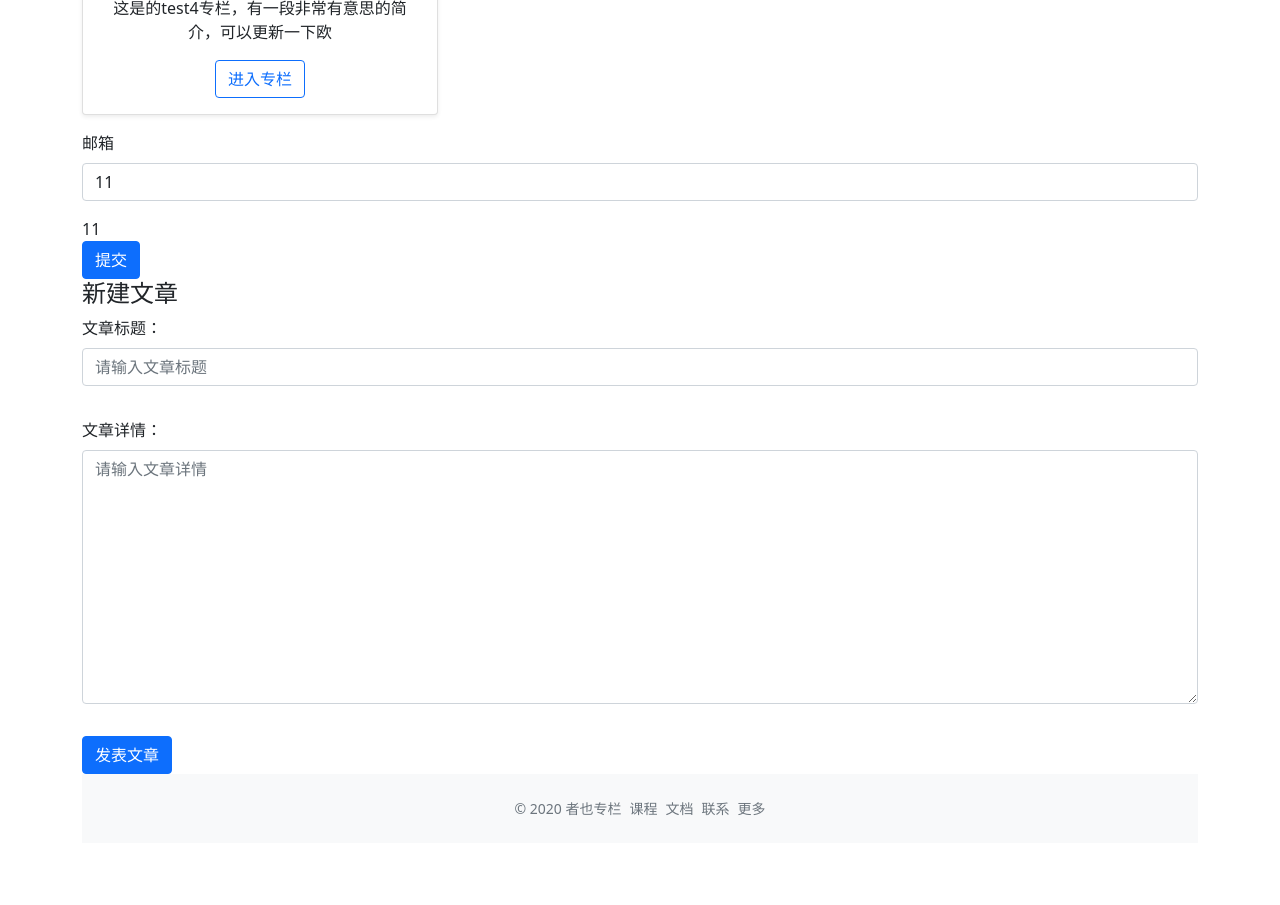
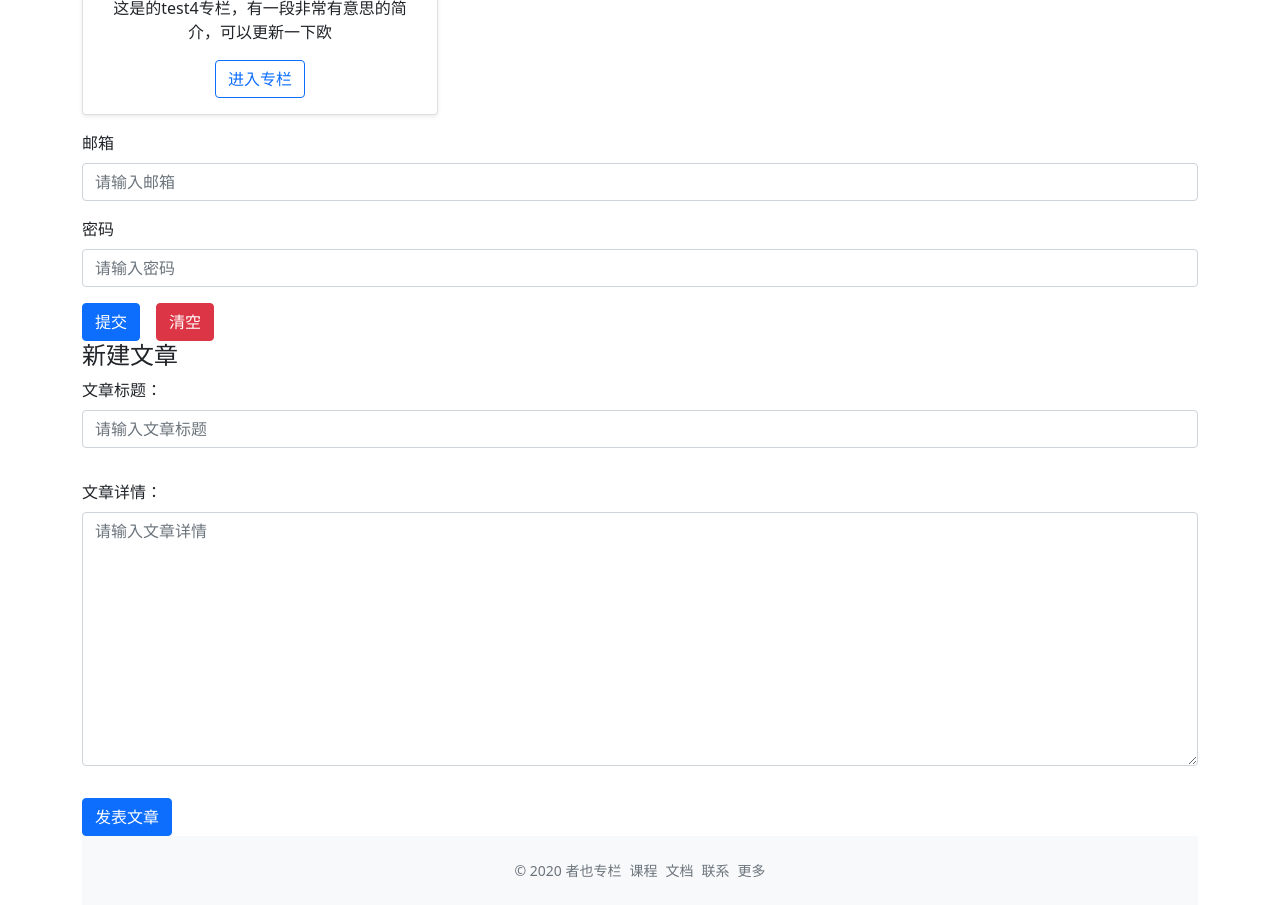
Before and after one commit to Joey321/zheye, a Vue app: page /create in a window 1280 px wide. Shown: the part 560-1465 px from the top of the page. Before the commit the page ends 1403 px from the top, so only its background shows below. Built offline with nearby package versions, Linux system fonts and the light colour scheme.

Commit message:
修复数据双向绑定问题

```diff
--- a/src/App.vue
+++ b/src/App.vue
@@ -2,26 +2,24 @@
   <div class="container">
     <GlobalHeader :user="currentUser"/>
     <ColumnList :list="testData"/>
-    <ValidateForm @submit-form="onSubmitForm">
+    <ValidateForm @form-submit="onSubmitForm">
       <ValidateInput
         :rules="emailRules"
-        v-model:emailValue="emailValue"
+        v-model="emailValue"
         label="邮箱"
         placeholder="请输入邮箱"
+        ref="emailRef"
       />
-      <div>
-        {{emailValue}}
-      </div>
-      <!-- <ValidateInput
+      <ValidateInput
         :rules="passwordRules"
-        v-model:passwordValue="passwordValue"
+        v-model="passwordValue"
         label="密码"
         placeholder="请输入密码"
+        ref="passwordRef"
       />
-      {{passwordValue}} -->
       <template #submit>
         <button type="submit" class="btn btn-primary">提交</button>
-        <!-- <button type="button" class="btn btn-danger" @click="handleClear">清空</button> -->
+        <button type="button" class="btn btn-danger mx-3" @click="handleClear">清空</button>
       </template>
     </ValidateForm>
     <RouterView />
@@ -41,7 +39,7 @@
 </template>
 
 <script lang="ts">
-import { defineComponent, ref, watch, nextTick, computed } from 'vue'
+import { defineComponent, ref, computed } from 'vue'
 import 'bootstrap/dist/css/bootstrap.min.css'
 import ColumnList from './components/ColumnList.vue'
 import GlobalHeader from './components/GlobalHeader.vue'
@@ -80,22 +78,7 @@ import { useStore } from 'vuex'
 //   id: 1,
 //   name: 'zhangsan'
 // }
-const emailValue = ref('11')
-const passwordValue = ref('22')
-const onSubmitForm = (result: boolean) => {
-  console.log(`监听到submit-form：${result}`)
-  watch(emailValue, (newEmailValue: string) => {
-    emailValue.value = newEmailValue
-    if (!result) {
-      nextTick(() => {
-        emailValue.value = ''
-      })
-    }
-  })
-}
-const handleClear = () => {
-  emailValue.value = ''
-}
+
 export default defineComponent({
   name: 'App',
   components: {
@@ -115,6 +98,22 @@ export default defineComponent({
     ]
     const store = useStore()
     const currentUser = computed(() => store.state.user)
+    const emailValue = ref('')
+    const passwordValue = ref('')
+    // eslint-disable-next-line @typescript-eslint/no-explicit-any
+    const emailRef = ref<null | HTMLElement | any>(null)
+    // eslint-disable-next-line @typescript-eslint/no-explicit-any
+    const passwordRef = ref<null | HTMLElement | any>(null)
+    const onSubmitForm = (result: boolean) => {
+      console.log(`监听到submit-form：${result}`)
+    }
+    const handleClear = () => {
+      console.log('emailRef', emailRef.value.inputRef)
+      emailRef.value.inputRef.val = ''
+      passwordRef.value.inputRef.val = ''
+      emailValue.value = ''
+      passwordValue.value = ''
+    }
     return {
       testData,
       currentUser,
@@ -123,7 +122,9 @@ export default defineComponent({
       emailValue,
       passwordValue,
       onSubmitForm,
-      handleClear
+      handleClear,
+      emailRef,
+      passwordRef
     }
   }
 })
--- a/src/components/ValidateForm.vue
+++ b/src/components/ValidateForm.vue
@@ -1,11 +1,11 @@
 <template>
-  <form class="form-vaildate-container">
-    <slot></slot>
-    <span class="submit-area" @click.prevent="handleSubmitForm">
+  <form class="validate-form-container">
+    <slot name="default"></slot>
+    <div class="submit-area" @click.prevent="submitForm">
       <slot name="submit">
-        <button type="submit" class="btn btn-primary btn-lg">提交</button>
+        <button type="submit" class="btn btn-primary">提交</button>
       </slot>
-    </span>
+    </div>
   </form>
 </template>
 
@@ -13,37 +13,28 @@
 import { defineComponent, onUnmounted } from 'vue'
 import mitt from 'mitt'
 type ValidateFunc = () => boolean
-// 创建监听器
 export const emitter = mitt()
-
 export default defineComponent({
-  name: 'ValidateForm',
-  emits: ['submit-form'],
+  emits: ['form-submit'],
   setup (props, context) {
     let funcArr: ValidateFunc[] = []
-    const handleSubmitForm = () => {
-      const result = funcArr.map(func => func()).every(bool => bool)
-      context.emit('submit-form', result)
+    const submitForm = () => {
+      const result = funcArr.map(func => func()).every(result => result)
+      context.emit('form-submit', result)
     }
-    // 事件回调
-    // eslint-disable-next-line @typescript-eslint/no-explicit-any
-    const callback = (func: any) => {
-      funcArr.push(func)
+    const callback = (func?: ValidateFunc) => {
+      if (func) {
+        funcArr.push(func)
+      }
     }
-    // 监听
     emitter.on('form-item-created', callback)
-    // 销毁
     onUnmounted(() => {
       emitter.off('form-item-created', callback)
       funcArr = []
     })
     return {
-      handleSubmitForm
+      submitForm
     }
   }
 })
 </script>
-
-<style scoped>
-
-</style>
--- a/src/components/ValidateInput.vue
+++ b/src/components/ValidateInput.vue
@@ -29,7 +29,7 @@ import { emitter } from './ValidateForm.vue'
 // 邮箱规则
 const emailReg = /^[a-zA-Z0-9.!#$%&’*+/=?^_`{|}~-]+@[a-zA-Z0-9-]+(?:\.[a-zA-Z0-9-]+)*$/
 // 密码规则
-// const passwordReg = /^.{3,20}$/
+const passwordReg = /^.{3,20}$/
 interface RuleProp {
   type: 'required' | 'email' | 'password';
   message: string
@@ -41,8 +41,8 @@ export default defineComponent({
   name: 'ValidateInput',
   props: {
     rules: Array as PropType<RulesProp>,
-    emailValue: String,
-    // passwordValue: String,
+    modelValue: String,
+    passwordValue: String,
     label: {
       type: String,
       default: '标签'
@@ -54,9 +54,10 @@ export default defineComponent({
   },
   // 禁止根元素继承属性 可配合$attrs使用，使父元素不添加非props属性，子元素添加
   inheritAttrs: false,
+  emits: ['update:modelValue'],
   setup (props, context) {
     const inputRef = reactive({
-      val: props.emailValue || '',
+      val: props.modelValue || '',
       error: false,
       message: ''
     })
@@ -68,7 +69,7 @@ export default defineComponent({
           switch (rule.type) {
             case 'required': passed = (inputRef.val.trim() !== ''); break
             case 'email': passed = emailReg.test(inputRef.val); break
-            // case 'password': passed = passwordReg.test(inputRef.val); break
+            case 'password': passed = passwordReg.test(inputRef.val); break
             default: break
           }
           return passed
@@ -82,7 +83,7 @@ export default defineComponent({
       const targetVal = (e.target as HTMLInputElement).value
       inputRef.val = targetVal
       // console.log('-----', targetVal)
-      context.emit('update:emailValue', targetVal)
+      context.emit('update:modelValue', targetVal)
       // context.emit('update:passwordValue', targetVal)
     }
     onMounted(() => {
--- a/src/store.ts
+++ b/src/store.ts
@@ -43,10 +43,13 @@ const store = createStore({
       return state.columns.filter(c => c.id > 2).length
     },
     getColumnById: (state) => (id: number) => {
-      return state.columns.find(c => c.id === id)
+      // 检查一下id类型
+      // eslint-disable-next-line eqeqeq
+      return state.columns.find(c => c.id == id)
     },
     getPostsById: (state) => (id: number) => {
-      return state.posts.filter(p => p.columnId === id)
+      // eslint-disable-next-line eqeqeq
+      return state.posts.filter(p => p.columnId == id)
     }
   }
 })
--- a/src/views/ColumnDetail.vue
+++ b/src/views/ColumnDetail.vue
@@ -29,7 +29,7 @@ export default defineComponent({
     const route = useRoute()
     const store = useStore()
     // +转字符
-    const currentId = +route.params.id
+    const currentId = route.params.id
     // const column = testData.find(c => c.id === currentId) // find返回id相等的第一个元素
     // const list = testPosts.filter(p => p.columnId === currentId)// filter返回id相等的元素组成的对象
     // 以下两行报错？
--- a/src/views/CreatePost.vue
+++ b/src/views/CreatePost.vue
@@ -87,7 +87,7 @@ export default defineComponent({
             createdAt: new Date().toLocaleString(),
             columnId
           }
-          store.commit('createpost', newPost)
+          store.commit('createPost', newPost)
           const pushObj = { name: 'column', params: { id: columnId } }
           router.push(pushObj)
         }
```
